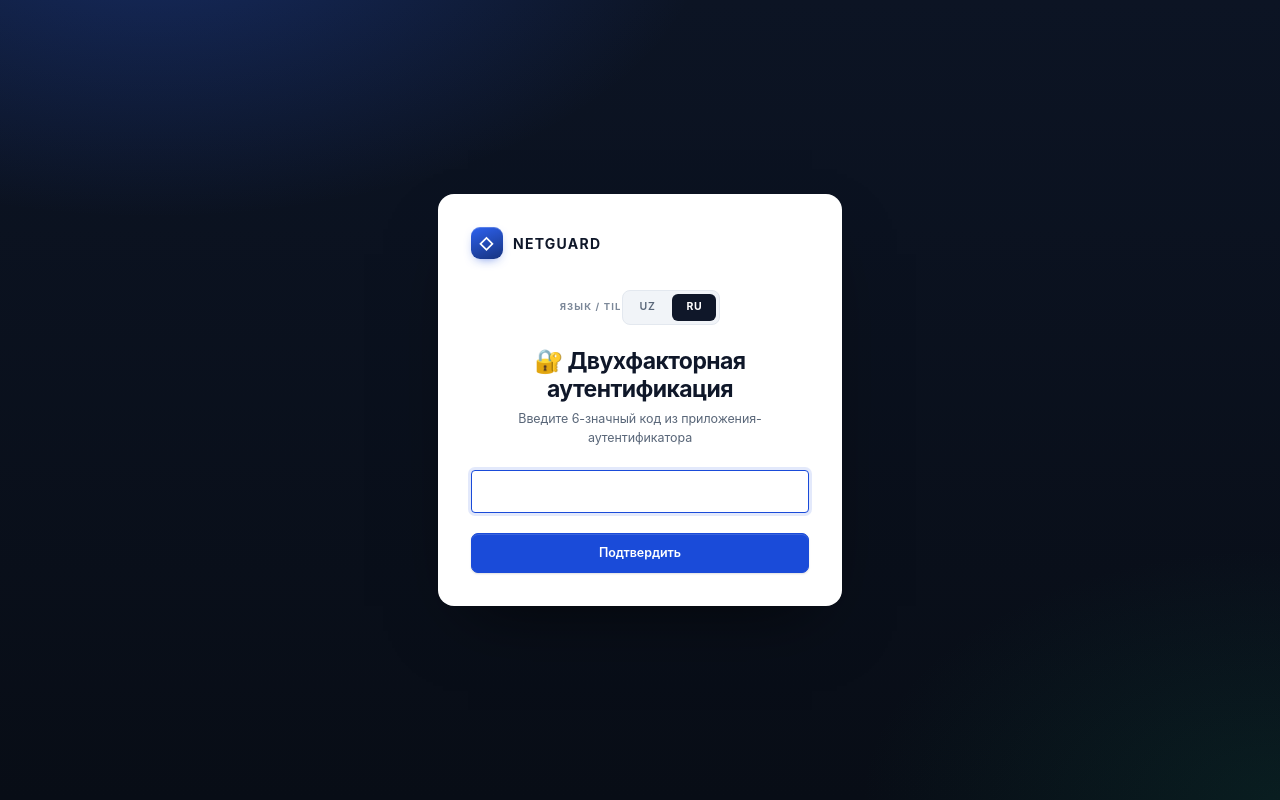
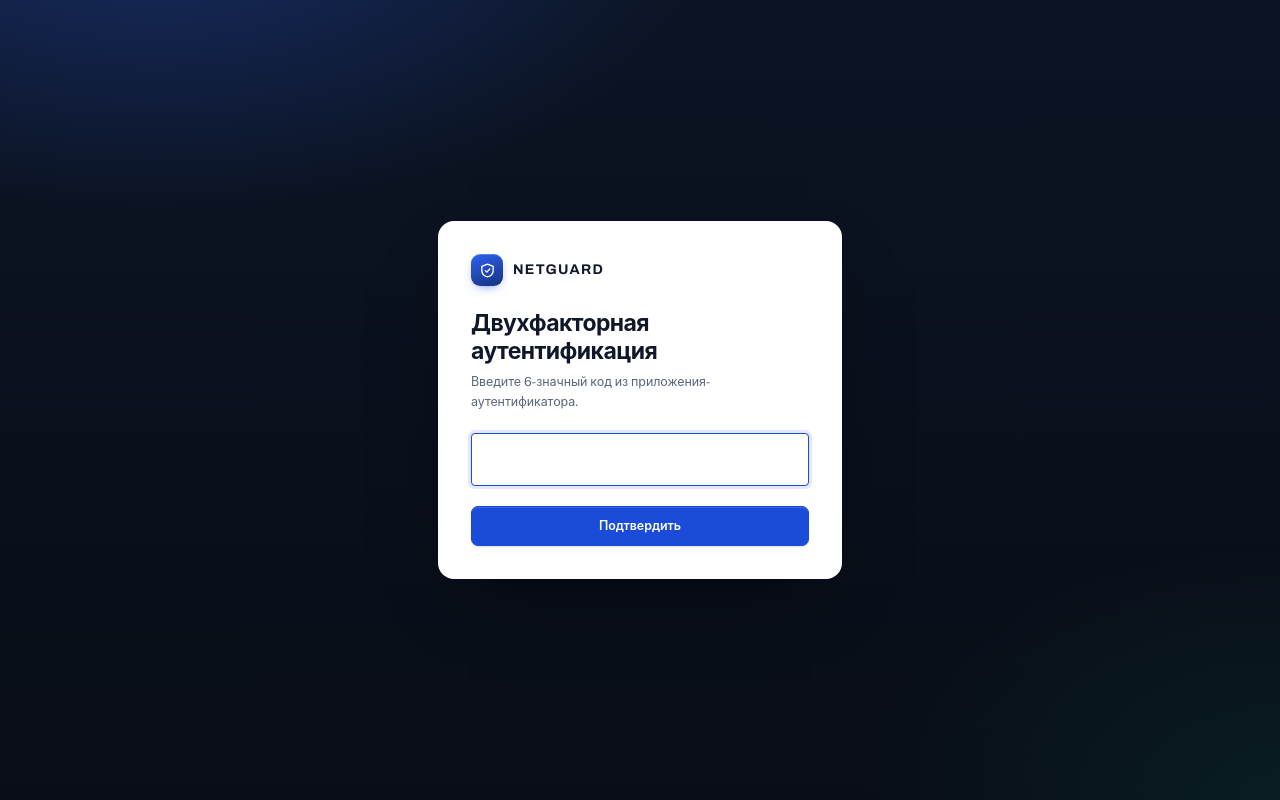
Before and after one commit to sh-isobek/network_security_system, a Flask app: page /mfa/verify in a window 1280 px wide. Run offline with Flask 3, Linux system fonts and the light colour scheme; the visitor is signed in with stand-in values (Sample User, id 1); parts of the project's set-up code (start-up, migrations or seed data) failed here and were passed over.

Commit message:
Redesign dashboard UI: mfa_verify.html

```diff
--- a/dashboard/templates/mfa_verify.html
+++ b/dashboard/templates/mfa_verify.html
@@ -3,33 +3,34 @@
 <head>
     <meta charset="UTF-8">
     <title>MFA tasdiqlash - Xavfsizlik Dashboard</title>
-    <style>
-        * { box-sizing: border-box; margin: 0; padding: 0; }
-        body { font-family: -apple-system, "Segoe UI", Arial, sans-serif; background: #1a2634; height: 100vh; display: flex; align-items: center; justify-content: center; }
-        .card { background: #fff; padding: 36px; border-radius: 8px; width: 340px; box-shadow: 0 4px 20px rgba(0,0,0,0.3); text-align: center; }
-        h1 { font-size: 18px; margin-bottom: 4px; color: #1a2634; }
-        p.subtitle { font-size: 13px; color: #65748b; margin-bottom: 20px; }
-        input { width: 100%; padding: 12px; border: 1px solid #dde3e8; border-radius: 5px; font-size: 22px; text-align: center; letter-spacing: 6px; margin-top: 10px; }
-        button { width: 100%; margin-top: 20px; padding: 10px; background: #1a2634; color: #fff; border: none; border-radius: 5px; font-size: 14px; cursor: pointer; }
-        .flash { padding: 8px 12px; border-radius: 5px; font-size: 13px; margin-bottom: 12px; }
-        .flash.error { background: #fdecea; color: #c0392b; }
-    </style>
-<meta name="viewport" content="width=device-width, initial-scale=1">
-<link rel="stylesheet" href="{{ url_for('static', filename='dashboard.css') }}">
+    <meta name="viewport" content="width=device-width, initial-scale=1">
+    <link rel="preconnect" href="https://fonts.googleapis.com">
+    <link rel="preconnect" href="https://fonts.gstatic.com" crossorigin>
+    <link rel="stylesheet" href="https://fonts.googleapis.com/css2?family=Archivo:wght@500;600;700&family=IBM+Plex+Mono:wght@400;500&family=Public+Sans:wght@400;500;600;700&display=swap">
+    <link rel="stylesheet" href="{{ url_for('static', filename='dashboard.css') }}">
 </head>
 <body class="auth-page">
-    <div class="card"><div class="auth-brand"><span class="brand-icon" aria-hidden="true">◇</span> NETGUARD</div>
-        <div class="auth-language language-switcher" aria-label="Interfeys tili"><span>Til / Язык</span><div><a href="{{ language_url('uz') }}" class="{% if interface_language == 'uz' %}active{% endif %}">UZ</a><a href="{{ language_url('ru') }}" class="{% if interface_language == 'ru' %}active{% endif %}">RU</a></div></div>
-        <h1>🔐 Ikki bosqichli tasdiqlash</h1>
-        <p class="subtitle">Autentifikator ilovangizdagi 6 xonali kodni kiriting</p>
+    <div class="card">
+        <div class="auth-brand">
+            <span class="brand-icon" aria-hidden="true">
+                <svg viewBox="0 0 24 24" width="17" height="17" fill="none" stroke="currentColor" stroke-width="1.9" stroke-linecap="round" stroke-linejoin="round"><path d="M12 3 4 6.2v5.4c0 4.6 3.4 8.4 8 9.4 4.6-1 8-4.8 8-9.4V6.2L12 3Z"/><path d="M9 12.2l2.1 2.1L15.2 10"/></svg>
+            </span>
+            NETGUARD
+        </div>
+
+        <h1>Ikki bosqichli tasdiqlash</h1>
+        <p class="subtitle">Autentifikator ilovangizdagi 6 xonali kodni kiriting.</p>
+
         {% with messages = get_flashed_messages(with_categories=true) %}
-            {% for category, message in messages %}
-                <div class="flash {{ category }}">{{ message }}</div>
-            {% endfor %}
+        {% for category, message in messages %}
+        <div class="flash {{ category }}">{{ message }}</div>
+        {% endfor %}
         {% endwith %}
+
         <form method="POST">
             <input type="hidden" name="csrf_token" value="{{ csrf_token }}">
-            <input type="text" name="code" inputmode="numeric" pattern="[0-9]{6}" maxlength="6" required autofocus>
+            <label for="mfa-code" class="sr-only">Tasdiqlash kodi</label>
+            <input id="mfa-code" class="mfa-code" type="text" name="code" inputmode="numeric" pattern="[0-9]{6}" maxlength="6" required autofocus>
             <button class="btn btn-primary" type="submit">Tasdiqlash</button>
         </form>
     </div>
```
